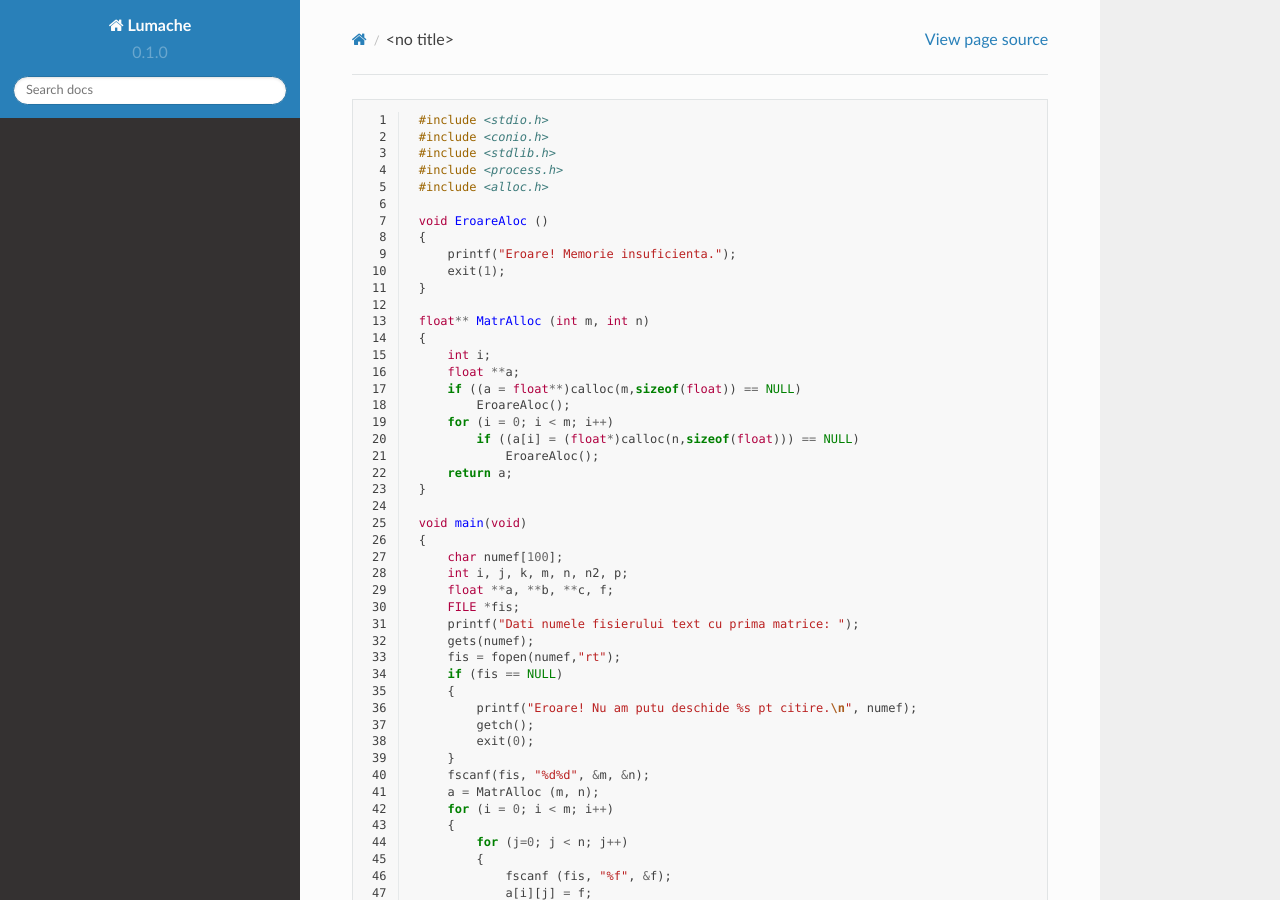
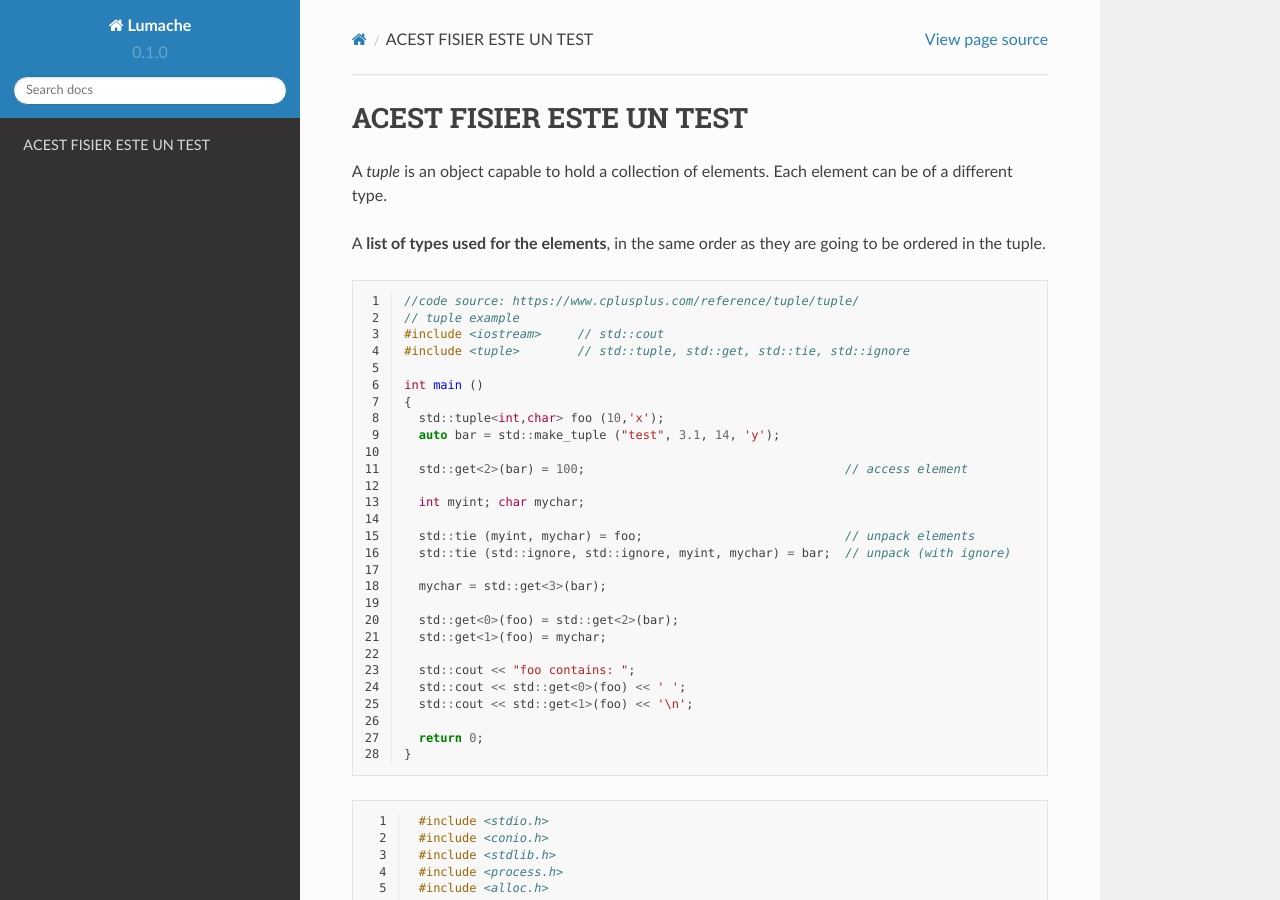
Before and after one commit to tgpetrica/moose, a Sphinx documentation site: the page built from docs/source/fp/test-file.rst, in a window 1280 px wide and 900 px high. Built offline with Sphinx 7.4.7 and the Read the Docs theme 2.0.0, drawn with Linux system fonts in a browser that asks for light colours.

Commit message:
updated test file

```diff
--- a/docs/source/fp/test-file.rst
+++ b/docs/source/fp/test-file.rst
@@ -1,3 +1,43 @@
+ACEST FISIER ESTE UN TEST
+=========================
+
+A *tuple* is an object capable to hold a collection of elements. Each element can be of a different type.
+
+A **list of types used for the elements**, in the same order as they are going to be ordered in the tuple.
+
+
+.. code-block:: cpp
+    :linenos:
+
+    //code source: https://www.cplusplus.com/reference/tuple/tuple/
+    // tuple example
+    #include <iostream>     // std::cout
+    #include <tuple>        // std::tuple, std::get, std::tie, std::ignore
+
+    int main ()
+    {
+      std::tuple<int,char> foo (10,'x');
+      auto bar = std::make_tuple ("test", 3.1, 14, 'y');
+
+      std::get<2>(bar) = 100;                                    // access element
+
+      int myint; char mychar;
+
+      std::tie (myint, mychar) = foo;                            // unpack elements
+      std::tie (std::ignore, std::ignore, myint, mychar) = bar;  // unpack (with ignore)
+
+      mychar = std::get<3>(bar);
+
+      std::get<0>(foo) = std::get<2>(bar);
+      std::get<1>(foo) = mychar;
+
+      std::cout << "foo contains: ";
+      std::cout << std::get<0>(foo) << ' ';
+      std::cout << std::get<1>(foo) << '\n';
+
+      return 0;
+    }
+
 .. code-block:: c
    :linenos:
 
```
